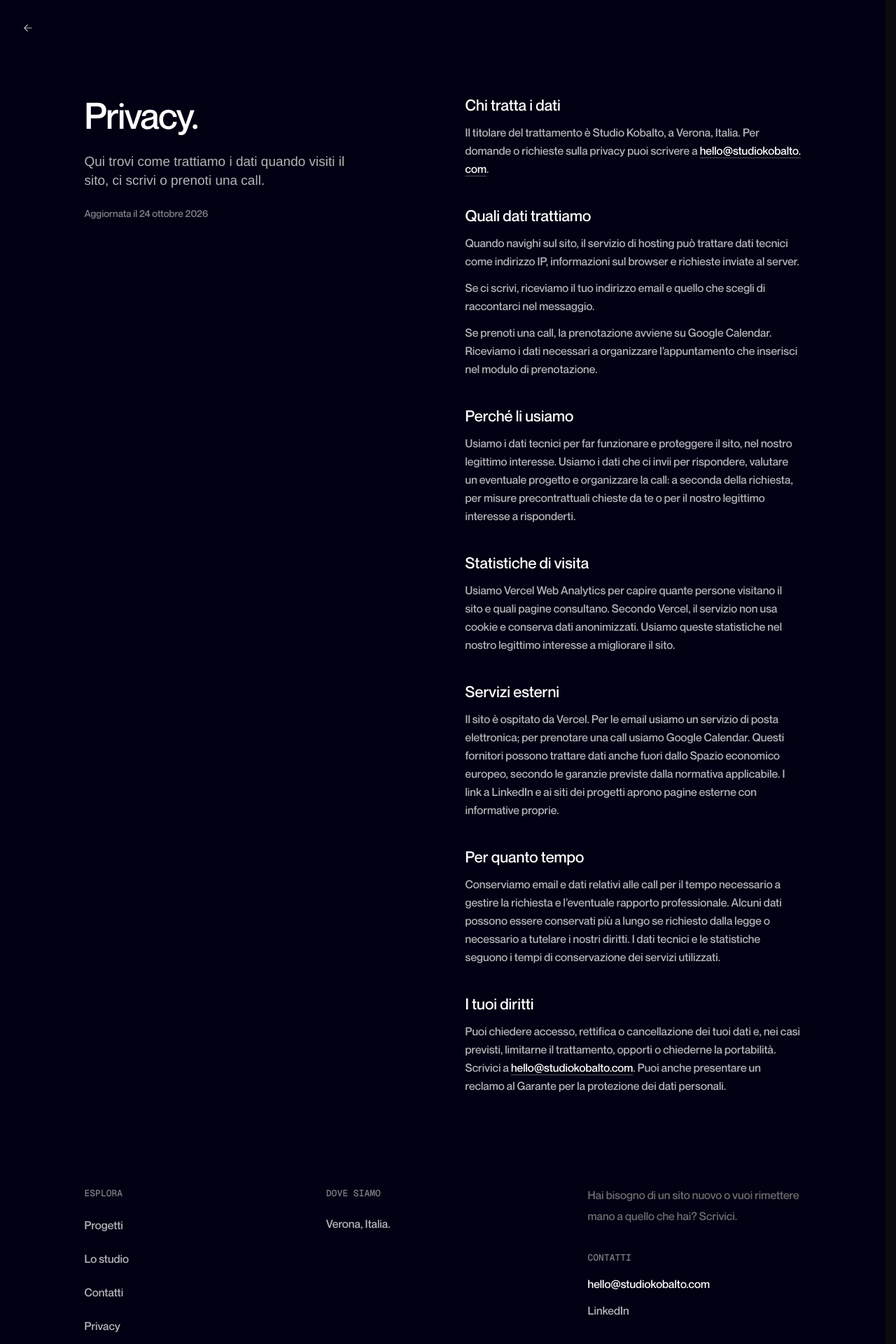
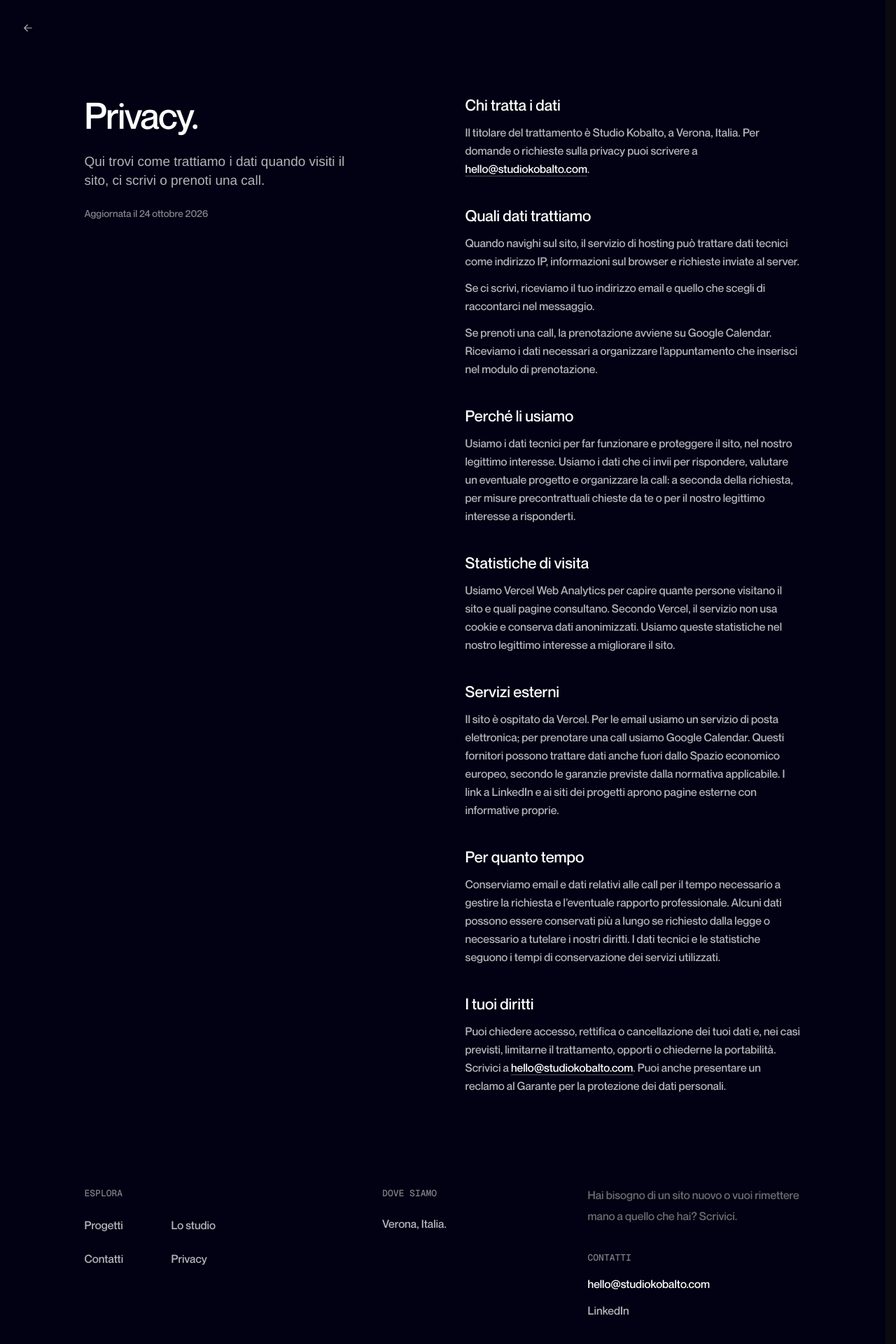
Before and after one commit to mattiazeminian/kobalto-studio, a Next.js app: page /privacy in a window 1280 px wide. Shown: the top 1920 px of the page at 70% size. Built offline with nearby package versions, Linux system fonts and the light colour scheme; a web font is replaced by a local one.

Commit message:
Keep privacy email intact and arrange footer links in grid

```diff
--- a/app/privacy/page.tsx
+++ b/app/privacy/page.tsx
@@ -46,7 +46,7 @@ export default function PrivacyPage() {
             <p>
               Il titolare del trattamento è Studio Kobalto, a Verona, Italia.
               Per domande o richieste sulla privacy puoi scrivere a{" "}
-              <a href="mailto:hello@studiokobalto.com" className="break-all text-white underline decoration-white/30 underline-offset-4 hover:decoration-white">
+              <a href="mailto:hello@studiokobalto.com" className="inline-block whitespace-nowrap text-white underline decoration-white/30 underline-offset-4 hover:decoration-white">
                 hello@studiokobalto.com
               </a>.
             </p>
@@ -104,7 +104,7 @@ export default function PrivacyPage() {
             <p>
               Puoi chiedere accesso, rettifica o cancellazione dei tuoi dati e, nei casi previsti,
               limitarne il trattamento, opporti o chiederne la portabilità. Scrivici a{" "}
-              <a href="mailto:hello@studiokobalto.com" className="break-all text-white underline decoration-white/30 underline-offset-4 hover:decoration-white">
+              <a href="mailto:hello@studiokobalto.com" className="inline-block whitespace-nowrap text-white underline decoration-white/30 underline-offset-4 hover:decoration-white">
                 hello@studiokobalto.com
               </a>.
               Puoi anche presentare un reclamo al Garante per la protezione dei dati personali.
--- a/components/sections/footer.tsx
+++ b/components/sections/footer.tsx
@@ -12,7 +12,7 @@ export function SiteFooter() {
         <div className="mx-auto grid w-full grid-cols-1 gap-10 pb-2.5 sm:grid-cols-2 desktop:flex desktop:w-[1024px] desktop:justify-between desktop:gap-0 desktop:pb-0">
           <nav aria-label="Esplora" className="flex flex-col gap-2.5 desktop:gap-4">
             <p className="mono-label text-white/50">Esplora</p>
-            <ul className="flex flex-col gap-2.5 desktop:gap-4">
+            <ul className="grid w-56 grid-cols-2 gap-x-6 gap-y-2.5 desktop:gap-y-4">
               <li><Link href="/#progetti" className="text-[16px] leading-[32px] text-white/71 transition-colors duration-300 hover:text-white focus-visible:text-white">Progetti</Link></li>
               <li><Link href="/#studio" className="text-[16px] leading-[32px] text-white/71 transition-colors duration-300 hover:text-white focus-visible:text-white">Lo studio</Link></li>
               <li><Link href="/contatti" className="text-[16px] leading-[32px] text-white/71 transition-colors duration-300 hover:text-white focus-visible:text-white">Contatti</Link></li>
@@ -32,7 +32,7 @@ export function SiteFooter() {
 
             <div className="flex max-w-[266px] flex-col gap-2.5">
               <p className="mono-label text-white/50">Contatti</p>
-              <a href="mailto:hello@studiokobalto.com" className="break-all text-[16px] leading-[28px] text-white transition-colors duration-300 hover:text-white/70 focus-visible:text-white/70">
+              <a href="mailto:hello@studiokobalto.com" className="whitespace-nowrap text-[16px] leading-[28px] text-white transition-colors duration-300 hover:text-white/70 focus-visible:text-white/70">
                 hello@studiokobalto.com
               </a>
               <a href="https://www.linkedin.com/company/studio-kobalto/" target="_blank" rel="noopener noreferrer" className="w-fit text-[16px] leading-[28px] text-white/71 transition-colors duration-300 hover:text-white focus-visible:text-white">
```
